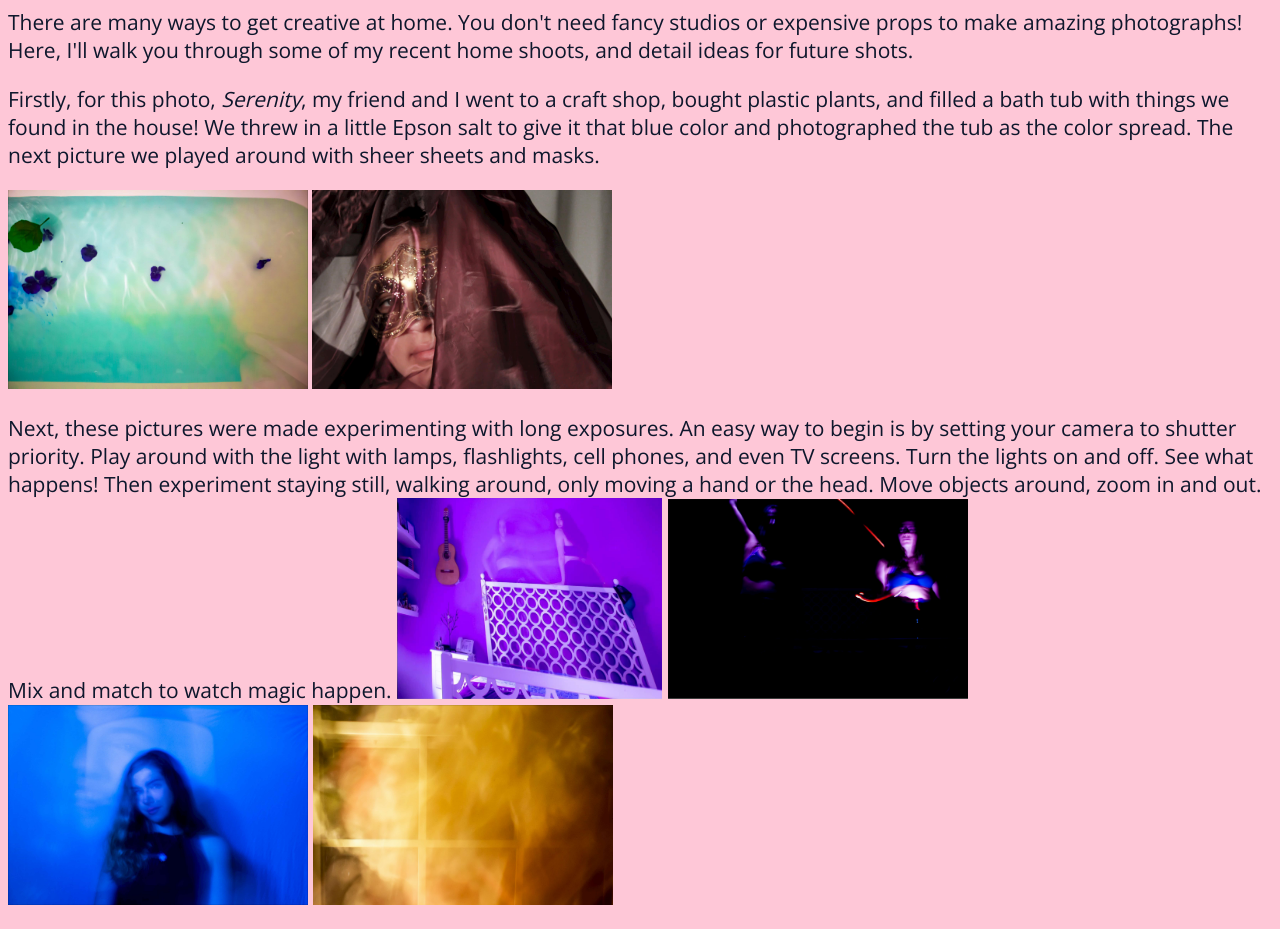
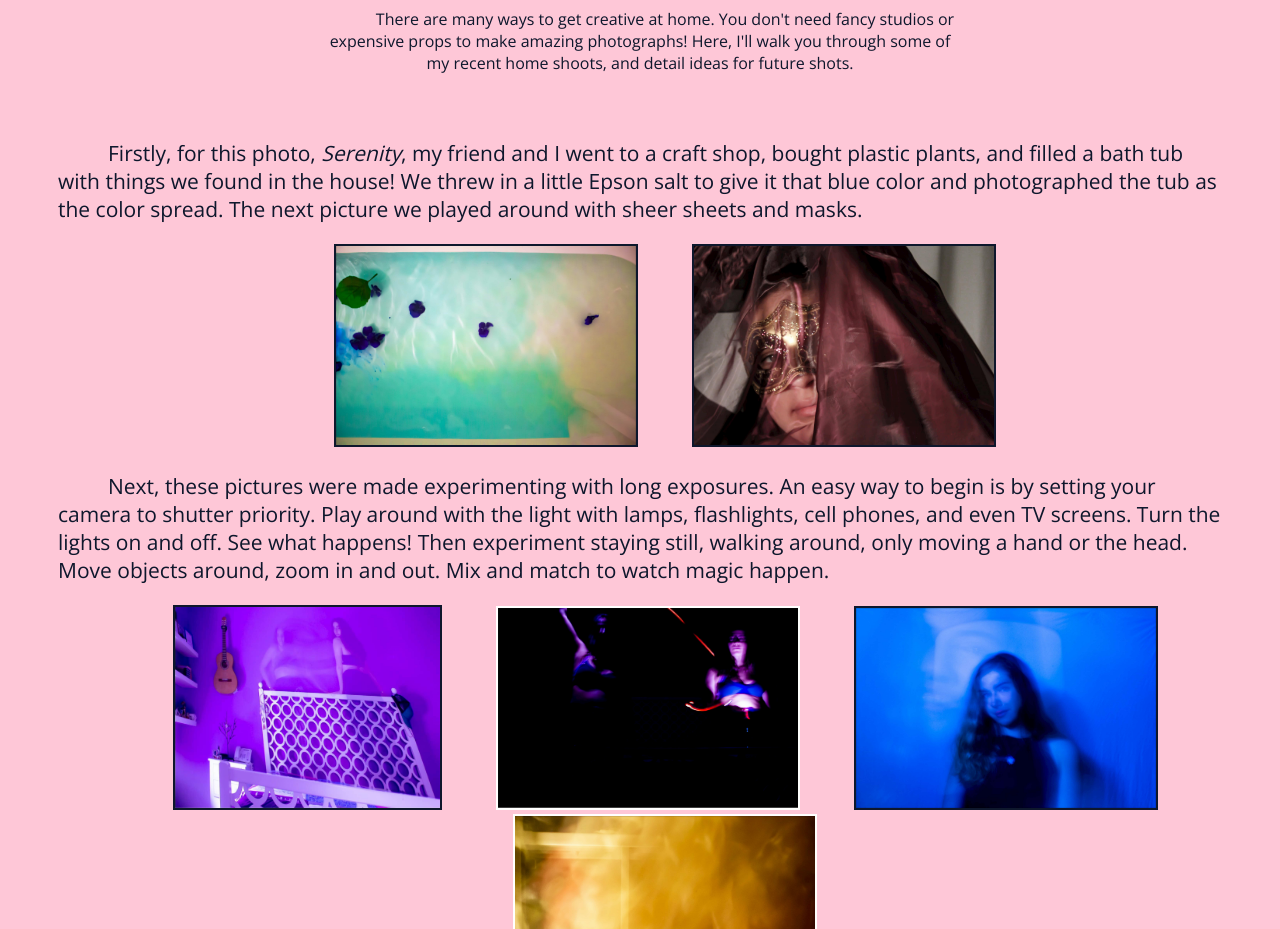
Before and after one commit to michellesalomon/Project, a plain HTML site: page DIY-photo-shoots.html in a window 1280 px wide. Shown: the part 234-1163 px from the top of the page. Drawn offline with nearby package versions, Linux system fonts and the light colour scheme; a web font is replaced by a local one.

Commit message:
css for DIY

```diff
--- a/DIY-photo-shoots.html
+++ b/DIY-photo-shoots.html
@@ -33,6 +33,38 @@
 
       gtag("config", "UA-54516992-1");
     </script>
+    <style>
+      p {
+        text-indent: 50px;
+        padding-left: 50px;
+        padding-right: 50px;
+      }
+      h1 {
+        text-align: center;
+
+      }
+      img {
+        margin-left: 50px;
+        border:solid #0e172c 2px;
+      }
+      .center{
+        text-align: center;
+      }
+      #mini{
+        font-size: 16px;
+        margin-bottom: 65px;
+        text-align: center;
+        width:50%;
+       padding-left: 25%;
+
+      }
+      .logo{
+        margin:0;
+      }
+      .white{
+        border:solid #fffffe 2px;
+      }
+    </style>
   </head>
   <body>
     <header>
@@ -67,7 +99,7 @@
       </div>
     </header>
     <h1>DIY Photo Shoots</h1>
-    <p>
+    <p id="mini">
       There are many ways to get creative at home. You don't need fancy studios
       or expensive props to make amazing photographs! Here, I'll walk you
       through some of my recent home shoots, and detail ideas for future shots.
@@ -79,6 +111,7 @@
       photographed the tub as the color spread. The next picture we played
       around with sheer sheets and masks.
     </p>
+    <div class="center">
       <img src="images/bath.jpg" alt="Bathtub" title="Serenity" width="300px" />
       <img
         src="images/mask.jpg"
@@ -86,7 +119,8 @@
         title="Royal"
         width="300px"
       />
-    <div>
+    </div>
+
       <p>
         Next, these pictures were made experimenting with long exposures. An
         easy way to begin is by setting your camera to shutter priority. Play
@@ -94,6 +128,8 @@
         screens. Turn the lights on and off. See what happens! Then experiment
         staying still, walking around, only moving a hand or the head. Move
         objects around, zoom in and out. Mix and match to watch magic happen.
+      </p>
+      <div class="center">
         <img
           src="images/me2.jpg"
           alt="Me with long exposure"
@@ -105,6 +141,7 @@
           alt="Me in darkness"
           title="Pose"
           width="300px"
+          class="white"
         />
         <img
           src="images/pau.jpg"
@@ -117,8 +154,10 @@
           alt="Window with long exposure"
           title="Window Pane"
           width="300px"
+          class="white"
         />
-      </p>
+      </div>
+      <div>
       <p>
         This picture was accomplished by jumping in the pool! Sometimes you just
         have to go for it and see what happens. Think about your makeup! Here,
@@ -126,19 +165,21 @@
         face and how it can reacts with the water. (Send me what you come up
         with!)
       </p>
+      <div class="center">
       <img
         src="images/montse-water.jpg"
         alt="Girl in Water"
         title="Girl in Water"
         width="300px"
       />
-    </div>
+
     <p>
       Walking around your life, I challenge you to focus on sidewalks and
       reflections. If the placement of the world feels poetic, snap a photo. Go
       out after a rainy day. That's how I got this reflection! You can also
       bring reflective surfaces outside and see how it reacts to the sun.
     </p>
+    <div class="center">
     <img src="images/motor.jpg" alt="Motorcycle" title="Motor" width="300px" />
     <img
       src="images/tree.jpg"
@@ -151,6 +192,7 @@
       alt="Construction"
       title="Tunnel Vision"
       width="277px"
+      class="white"
     />
     <footer>
       <a href="sitemap.html">Browse the site</a>
@@ -166,6 +208,7 @@
           title="logo"
           width="100"
       /></a>
+    </div>
     </footer>
   </body>
 </html>
```
Lines whose indentation alone changed are shown as unchanged.
